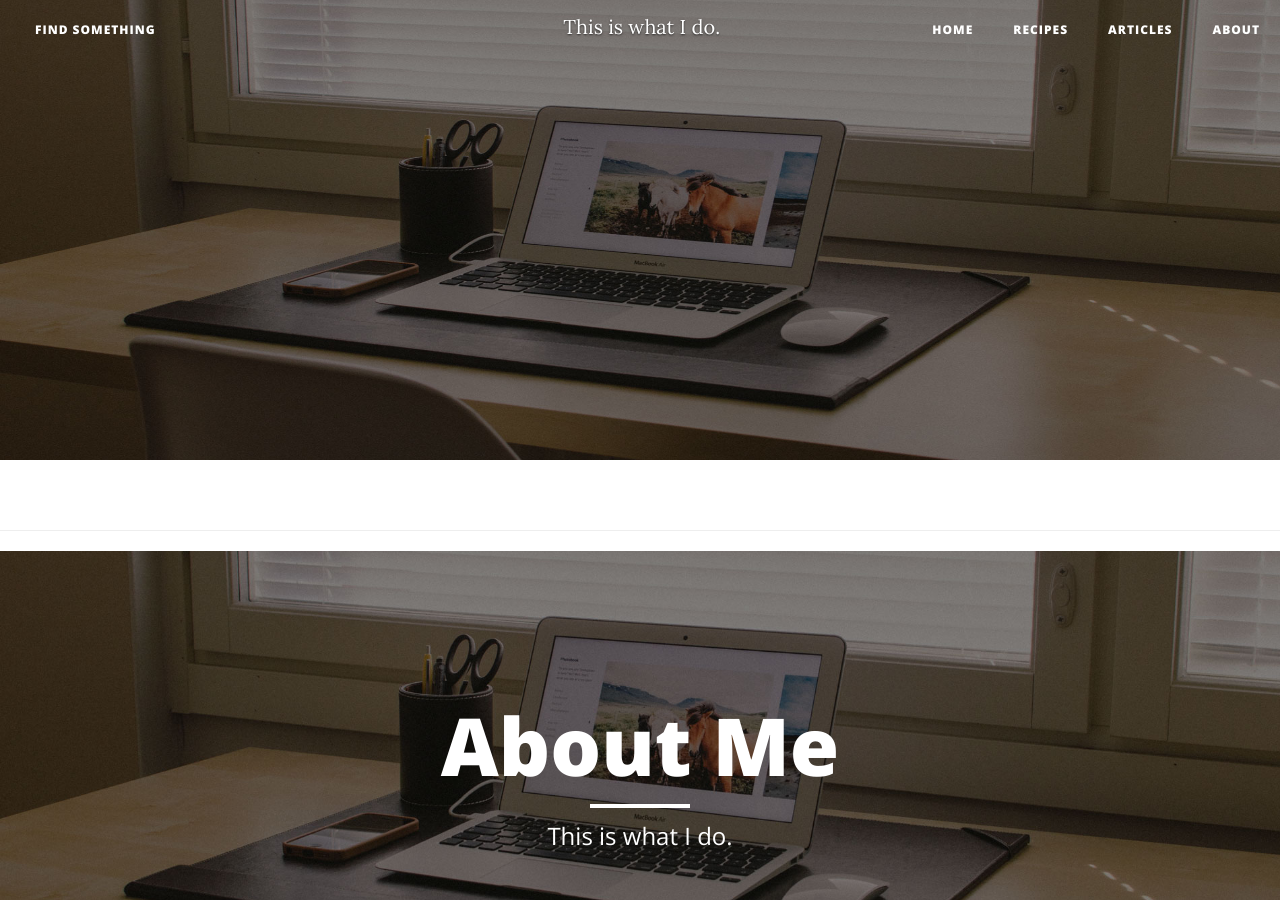
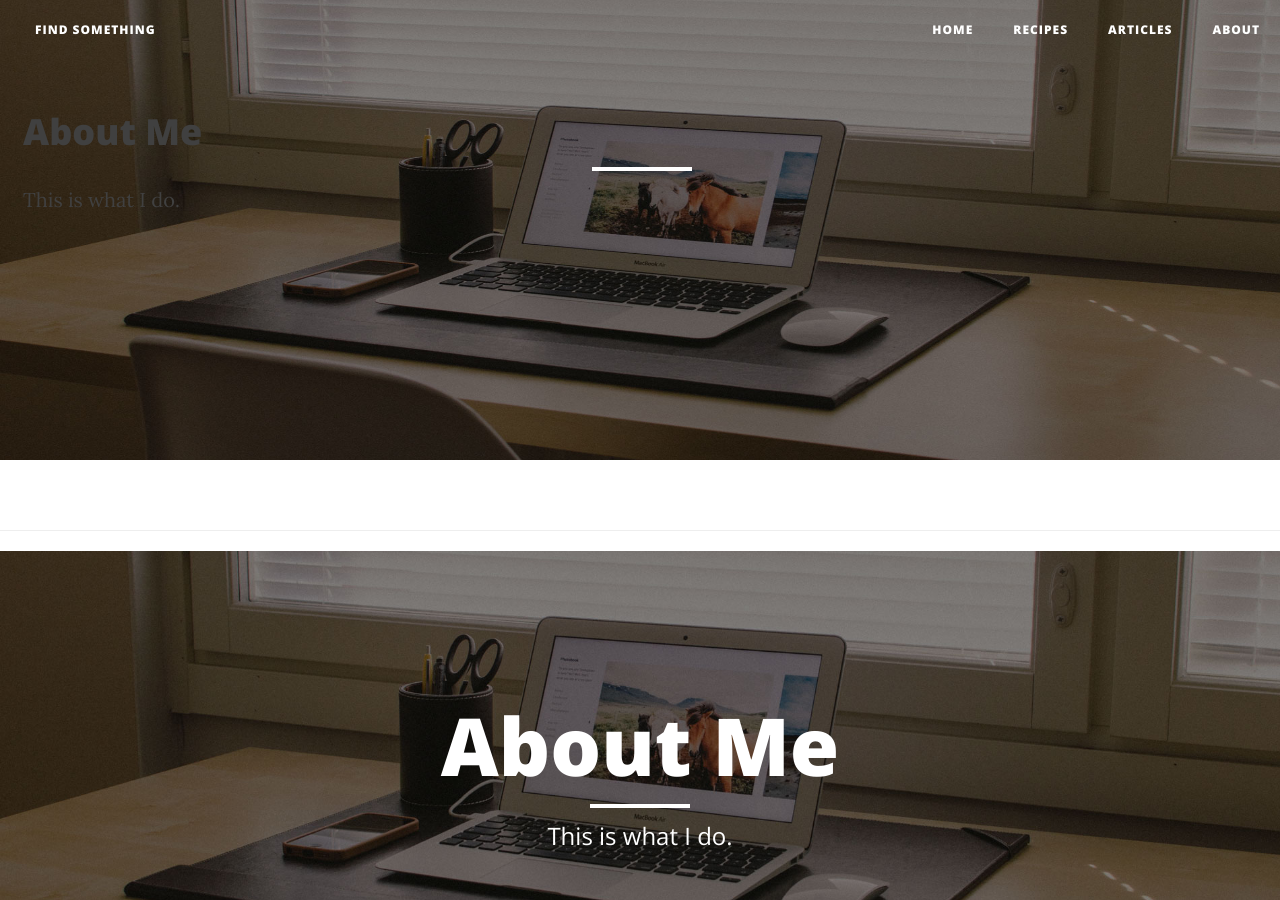
Before and after one commit to LaVillaine/LaVillaine.github.io, a Jekyll site: the page built from about.html, in a window 1280 px wide and 900 px high. Built offline with Jekyll 4.4.1, drawn with Linux system fonts in a browser that asks for light colours; nearby versions of some CDN libraries.

Commit message:
changed site-header

```diff
--- a/_includes/site-header.html
+++ b/_includes/site-header.html
@@ -1,10 +1,11 @@
+<!--http://bootsnipp.com/snippets/featured/bootstrap-carousel-with-text-->
 <!-- Page Header -->
 	<div id="myCarousel" class="carousel slide">
 		<div class="carousel-inner">
 			<div class="item active header-offset">
 				<img style="width: 100%;max-height: 460px" src='{% if page.image %}{{site.url}}{{page.image}}{% else %}{{site.url}}/img/default-bg.jpg{% endif %}' class="img-responsive">
 				<div style="position: absolute;top: 20%; left: 1.8%; right: auto; width: 96.66666666666666%">
-				<div class="carousel-caption">
+				<!--div class="carousel-caption"-->
 					<div class="site-heading">
 						<h1>
 							{% if page.siteHeading %}
@@ -22,7 +23,7 @@
 							{% endif %}
 						</span>
 					</div>
-				</div>
+				<!--/div-->
 				</div>
 			</div>
 		</div>
```
